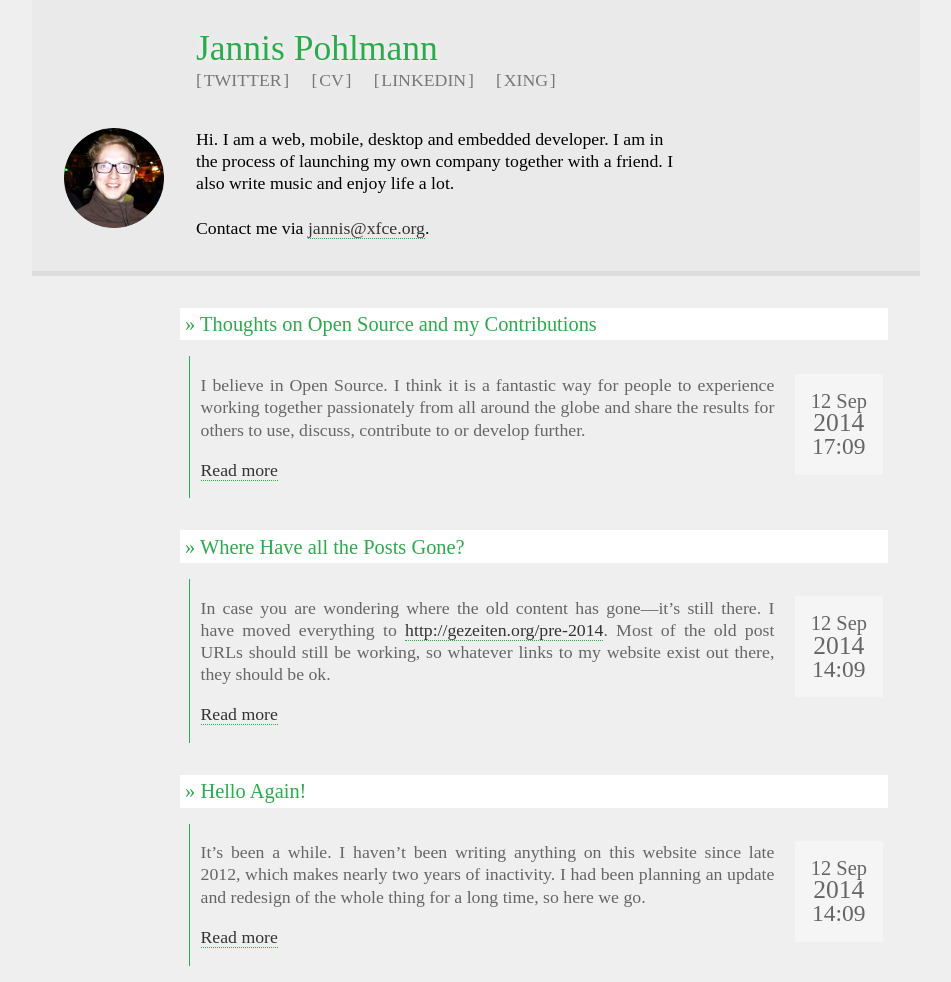
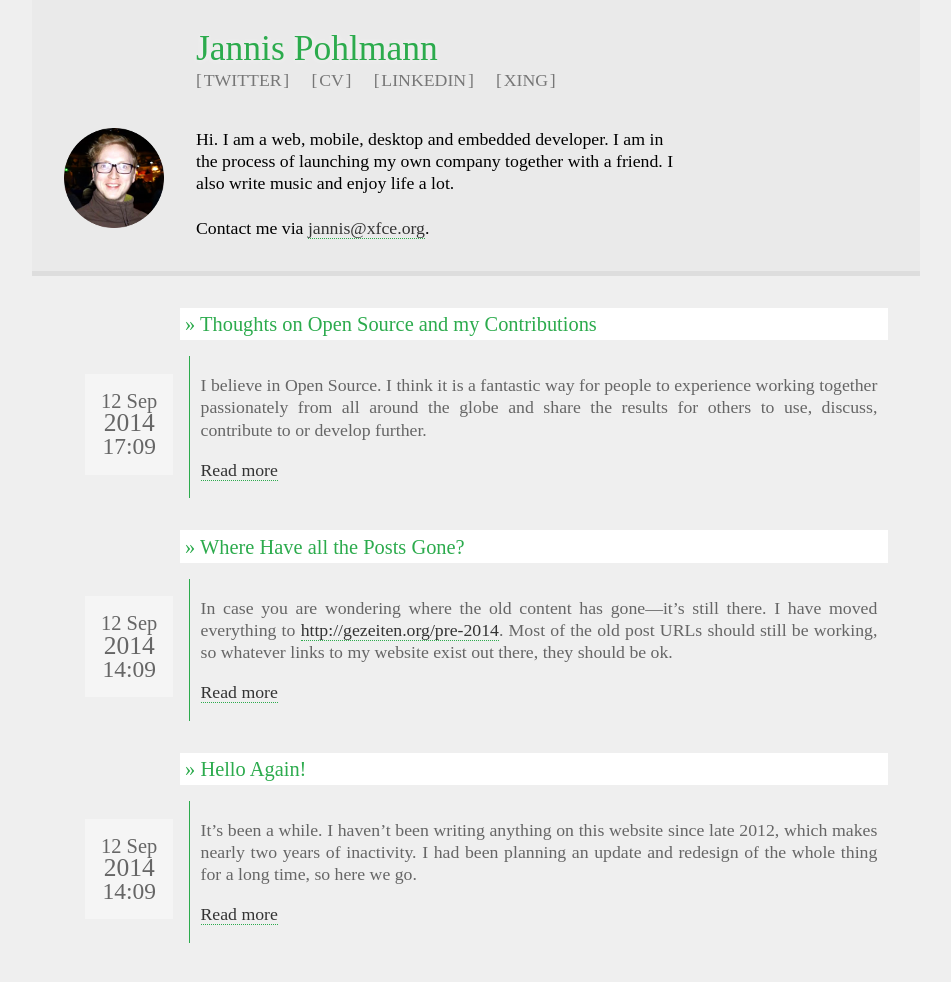
Before and after one commit to Jannis/jannis.github.io, a Jekyll site: the page built from index.md, in a window 1280 px wide. Shown: the whole page, without its empty margins (164-1115 px from the left). Built offline with Jekyll 4.4.1, drawn with Linux system fonts in a browser that asks for light colours; some web fonts are replaced; after the commit the page ends 959 px from its top, so only the background shows below that.

Commit message:
Revert "Move post date to the right"
This reverts commit 5c58c54a95d781eff4c5883992dcb2a112a99f9d.

```diff
--- a/css/style.css
+++ b/css/style.css
@@ -125,12 +125,11 @@ main h2 {
 }
 
 main h2 .date {
-  float: right;
+  float: left;
   display: block;
   background: #f5f5f5;
   padding: 1rem;
-  margin-left: 1em;
-  margin-bottom: 1em;
+  margin-left: -100px;
   margin-top: 3.8rem;
   text-align: center;
   color: #666;
```
